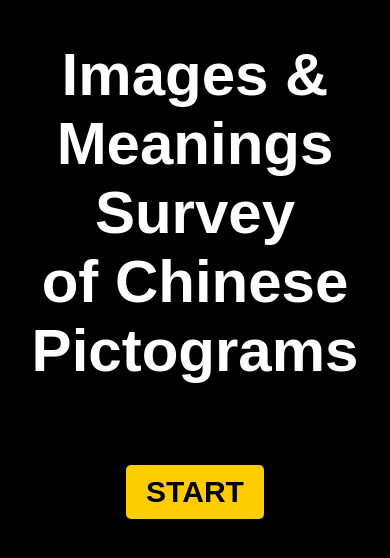
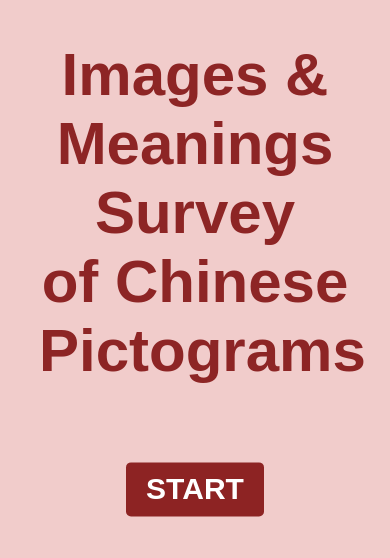
Before and after one commit to zita250052/zita250052.github.io, a plain HTML site: page index.html in a window 390 px wide. Drawn offline with Linux system fonts and the light colour scheme.

Commit message:
Add files via upload

```diff
--- a/index.html
+++ b/index.html
@@ -5,7 +5,7 @@
     <style>
         /* 样式和布局 */
         body {
-            background-color:black;
+            background-color:rgba(236, 182, 180, 0.692);
             display:flexbox;
             flex-direction: column;
             text-align: center;
@@ -14,14 +14,16 @@
             margin: 10%;
             font-family:sans-serif, Arial;
         }
-        h1{color:white;
-        font-size: 60px;}
+        h1{color:rgba(121, 3, 3, 0.836);
+        font-size: 60px;
+    top:50%;transform: translateY(50%);}
         .button {
             display: inline-block;
-            background-color: #ffcc00;
-            color:black;
+            background-color:rgba(121, 3, 3, 0.836);
+            color:white;
             padding: 10px 20px;
             margin-top: 40px;
+            top:60%;transform: translateY(60%);
             text-decoration:none;
             font-size: 30px;
             border-radius: 5px;
@@ -29,8 +31,9 @@
         .button :hover{text-decoration:underline;}
     /*響應式設計語法*/
     @media screen and (max-width: 768px) {
-        body {margin: 1%;}
-        h1{font-size: 60px;}
+        /*body {margin: 1%;}*/
+        h1{top:0%;transform: translateY(0%);font-size: 60px;}
+        .button{margin-top: 5px;}
         /*.button{padding: 20px 40px;
             margin-top: 60px;
             text-decoration:none;
```
